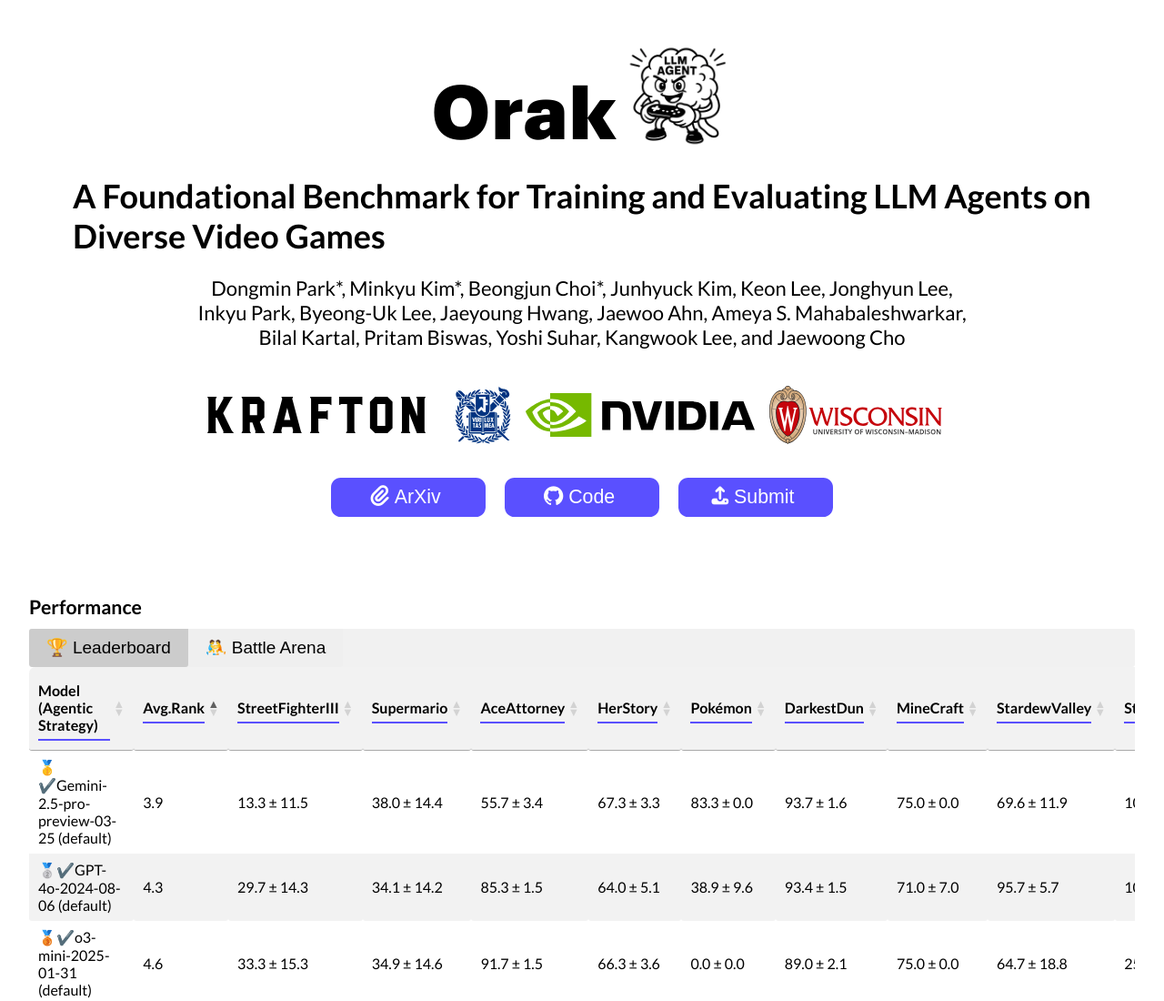
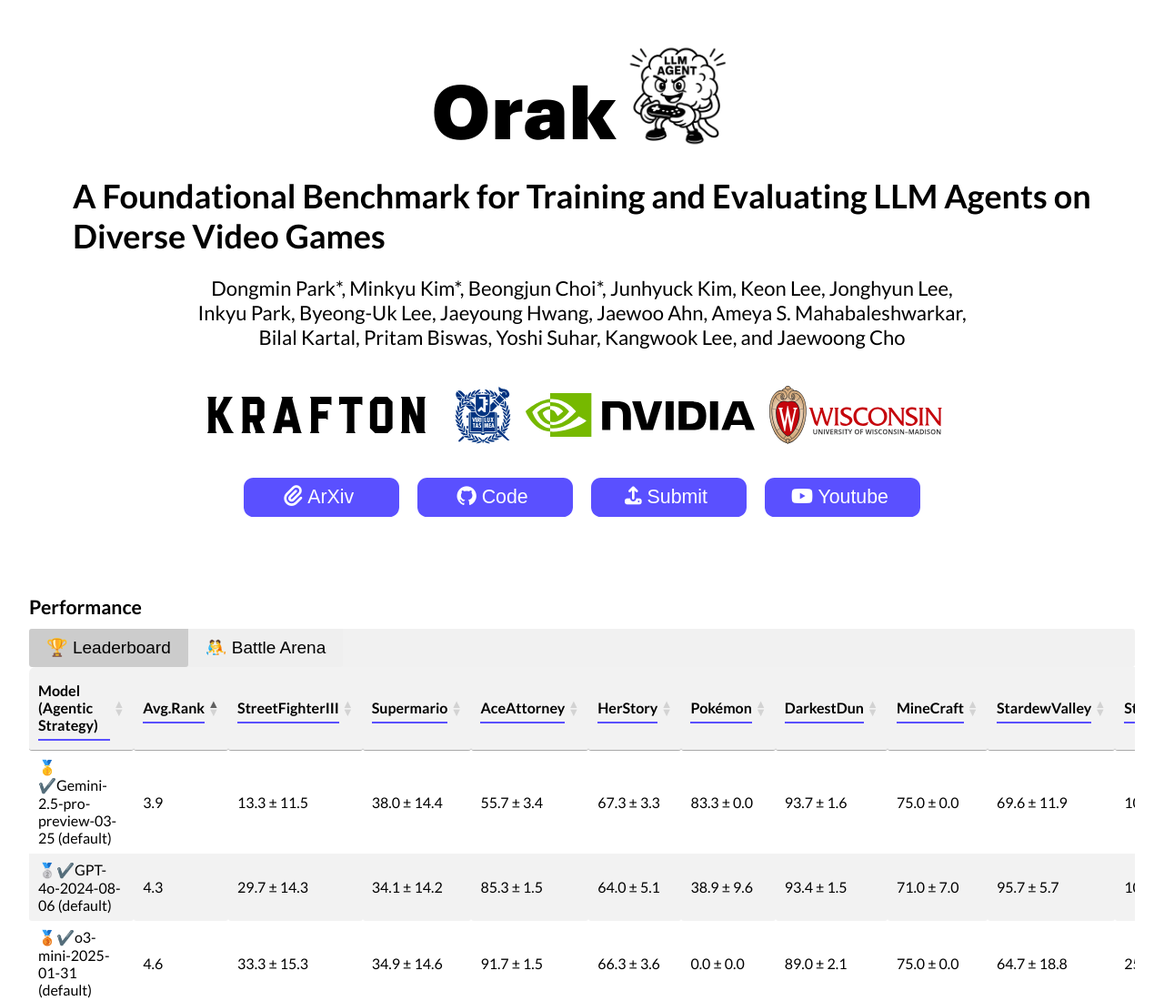
Before and after one commit to krafton-ai/orak-leaderboard, a plain HTML site: page index.html in a window 1280 px wide. Shown: the top 1100 px of the page at 91% size. Drawn offline with Linux system fonts and the light colour scheme; a script that the page names is missing; a web font is replaced by a local one.

Commit message:
add youtube icon

```diff
--- a/index.html
+++ b/index.html
@@ -84,6 +84,11 @@
           <a href="https://github.com/krafton-ai/Orak/blob/release/docs/submission_guideline.md">
             <button class="outline">
               <i class="fa fa-upload"></i> Submit&nbsp;
+            </button>
+          </a>
+          <a href="https://www.youtube.com/watch?v=2_tUJRrTYR0">
+            <button class="outline">
+              <i class="fab fa-youtube"></i> Youtube&nbsp;
             </button>
           </a>
           <!-- TODO: Dataset Button -->
```
